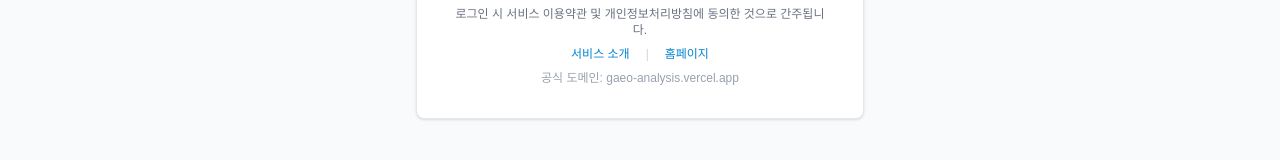
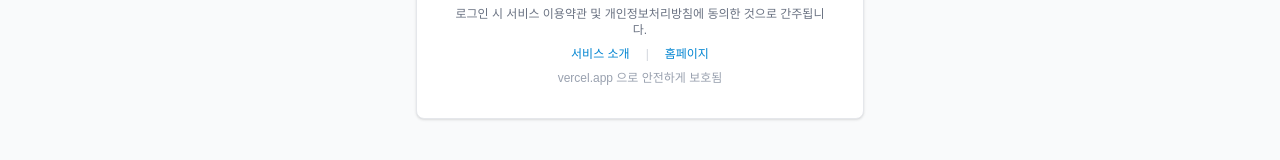
Before and after one commit to saewookkangboy/gaeoanalysis, a Next.js app: page /login in a window 1280 px wide. Shown: the part 598-758 px from the top of the page. Built offline with nearby package versions, Linux system fonts and the light colour scheme; no server answers; a web font is replaced by a local one.

Commit message:
style: 로그인 페이지 도메인 안내 텍스트 변경
- '공식 도메인: gaeo-analysis.vercel.app' → 'vercel.app 으로 안전하게 보호됨'
- 보안 강조 메시지로 변경

```diff
--- a/app/login/page.tsx
+++ b/app/login/page.tsx
@@ -219,7 +219,7 @@ function LoginForm() {
               </a>
             </div>
             <p className="text-center text-xs text-gray-400 dark:text-gray-500">
-              공식 도메인: gaeo-analysis.vercel.app
+              vercel.app 으로 안전하게 보호됨
             </p>
           </div>
         </div>
```
